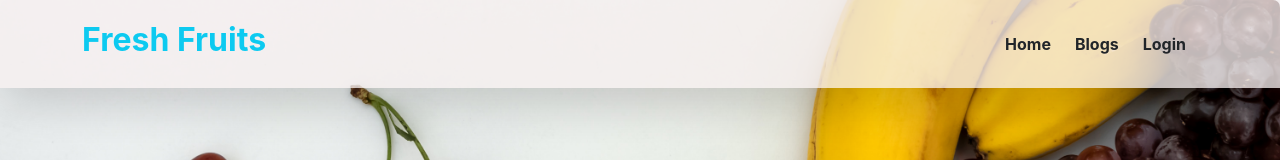
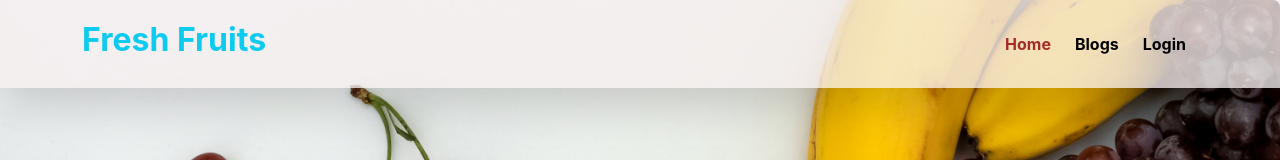
Before and after one commit to kanakWeb/fresh-fruits-warehous-client-side, a React (Create React App) app: page / in a window 1280 px wide. Shown: the top 160 px of the page. Built offline with nearby package versions, Linux system fonts and the light colour scheme; no server answers.

Commit message:
custom link add

```diff
--- a/src/Pages/CustomLink/CustomLink.js
+++ b/src/Pages/CustomLink/CustomLink.js
@@ -1,24 +1,22 @@
-// import React from 'react';
-// import { Link, useMatch, useResolvedPath } from 'react-router-dom';
+import React from "react";
+import { Link, useMatch, useResolvedPath } from "react-router-dom";
 
-// const CustomLink = ({ children, to, ...props }) => {
+const CustomLink = ({ children, to, ...props }) => {
+  let resolved = useResolvedPath(to);
+  let match = useMatch({ path: resolved.pathname, end: true });
+  return (
+    <div>
+      <div>
+        <Link
+          style={{color: match ? "brown" : "black" }}
+          to={to}
+          {...props}
+        >
+          {children}
+        </Link>
+      </div>
+    </div>
+  );
+};
 
-//     let resolved = useResolvedPath(to);
-//     let match = useMatch({ path: resolved.pathname, end: true });
-//     return (
-//         <div>
-//             <div>
-//       <Link
-//         style={{ textDecoration: match ? "underline" : "none" }}
-//         to={to}
-//         {...props}
-//       >
-//         {children}
-//       </Link>
-//       {match && " (active)"}
-//     </div>
-//         </div>
-//     );
-// };
-
-// export default CustomLink;
+export default CustomLink;
--- a/src/Pages/Share/Footer/Footer.js
+++ b/src/Pages/Share/Footer/Footer.js
@@ -3,7 +3,7 @@ import { Link } from "react-router-dom";
 
 const Footer = () => {
   return (
-    <div className=" margin-top">
+    <div className="">
       <footer
         style={{ background: "#191e32" }}
         className=" footer mb-0  text-light   font-small blue pt-4"
--- a/src/Pages/Share/Header/Header.css
+++ b/src/Pages/Share/Header/Header.css
@@ -9,7 +9,7 @@ body{
 }
 .nav-bar .nav-underline:hover{
 
-    border-bottom:  3px solid rgb(10, 8, 1);
+    border-bottom: rgb(168, 44, 44) ;
     transition: .5s;
 
 }
--- a/src/Pages/Share/Header/Header.js
+++ b/src/Pages/Share/Header/Header.js
@@ -5,6 +5,7 @@ import "./Header.css";
 import { useAuthState } from "react-firebase-hooks/auth";
 import auth from "../../../firebase.init";
 import { signOut } from "firebase/auth";
+import CustomLink from "../../CustomLink/CustomLink";
 
 const Header = () => {
   const [user] = useAuthState(auth);
@@ -26,8 +27,8 @@ const Header = () => {
           <Navbar.Collapse id="basic-navbar-nav">
             <Nav className="ms-auto nav-bar mb-0">
               <Nav.Link
-                as={Link}
-                className="fw-bold  m-1 nav-underline fs-6 y text-dark"
+                as={CustomLink}
+                className="fw-bold  m-1 fs-6  "
                 to="/"
               >
                 Home
@@ -35,8 +36,8 @@ const Header = () => {
 
 
               <Nav.Link
-                as={Link}
-                className="fw-bold m-1 nav-underline   fs-6 text-dark"
+                as={CustomLink}
+                className="fw-bold m-1   fs-6 "
                 to="/blogs"
               >
                 Blogs
@@ -45,30 +46,30 @@ const Header = () => {
               {user ?
                 <>
                 <Nav.Link
-                as={Link}
-                className="fw-bold m-1 nav-underline   fs-6 text-dark"
+                as={CustomLink}
+                className="fw-bold m-1   fs-6 "
                 to="/myItems"
               >
                 My Items
               </Nav.Link>
                 <Nav.Link
-                as={Link}
-                className="fw-bold m-1 nav-underline   fs-6 text-dark"
+                as={CustomLink}
+                className="fw-bold m-1   fs-6 "
                 to="/addItems"
               >
                 Add Items
               </Nav.Link>
 
                 <Nav.Link
-                as={Link}
-                className="fw-bold m-1 nav-underline   fs-6 y text-dark"
+                as={CustomLink}
+                className="fw-bold m-1   fs-6 y "
                 to="AllInventoryItems"
               >
                 AllInventoryManage
               </Nav.Link>
                 <Nav.Link
                 onClick={handleSignOut}
-                className="fw-bold m-1 nav-underline   fs-6 y text-dark"
+                className="fw-bold m-1 text-dark fs-6 y "
               >
                 Logout
               </Nav.Link>
@@ -76,8 +77,8 @@ const Header = () => {
               </>
                :
                 <Nav.Link
-                  as={Link}
-                  className="fw-bold nav-underline  m-1  fs-6 y text-dark"
+                  as={CustomLink}
+                  className="fw-bold  m-1  fs-6 y "
                   to="/login"
                 >
                   Login
--- a/src/Pages/Share/NotFound/NotFound.js
+++ b/src/Pages/Share/NotFound/NotFound.js
@@ -2,7 +2,7 @@ import React from 'react';
 import error from '../../../images/200.gif'
 const NotFound = () => {
     return (
-        <div className=''>
+        <div className='w-100 '>
             <img className='w-100 ' src={error} alt="" />
         </div>
     );
```
